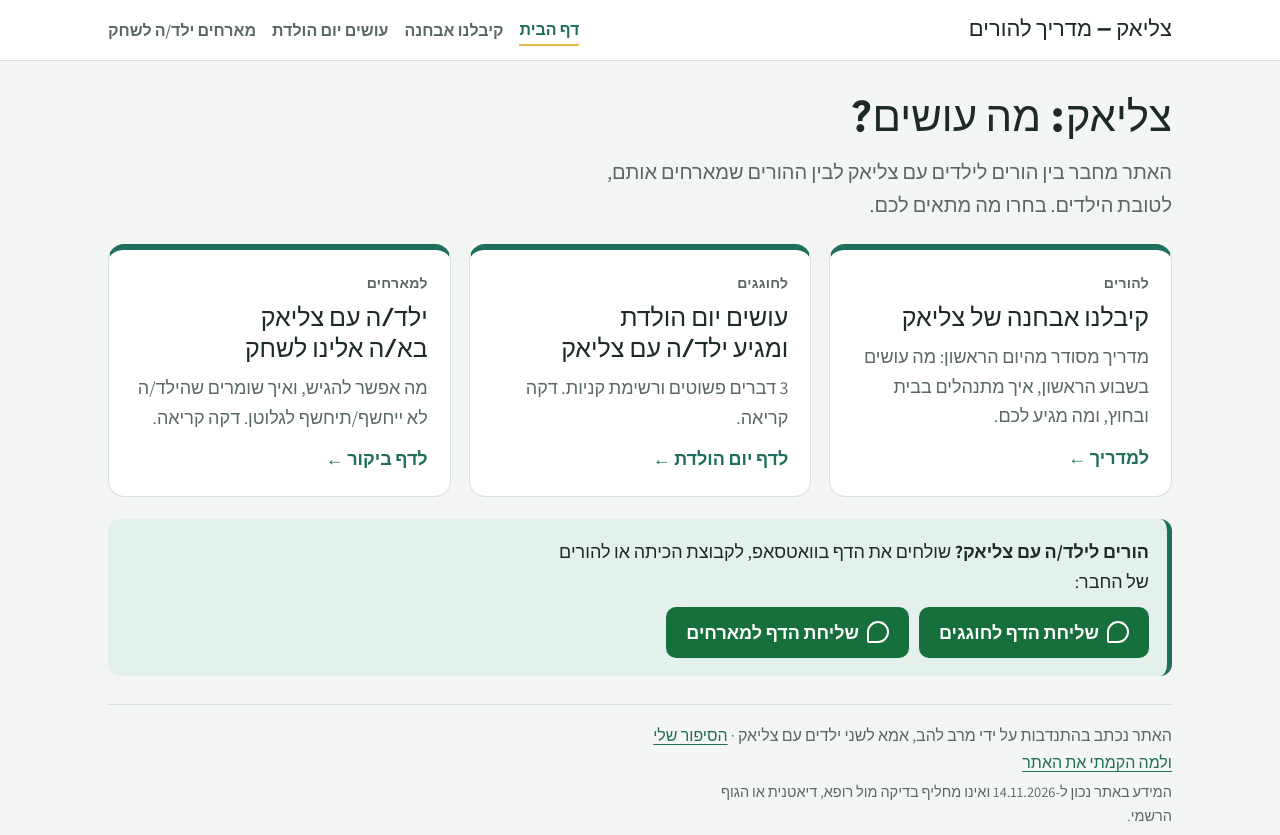
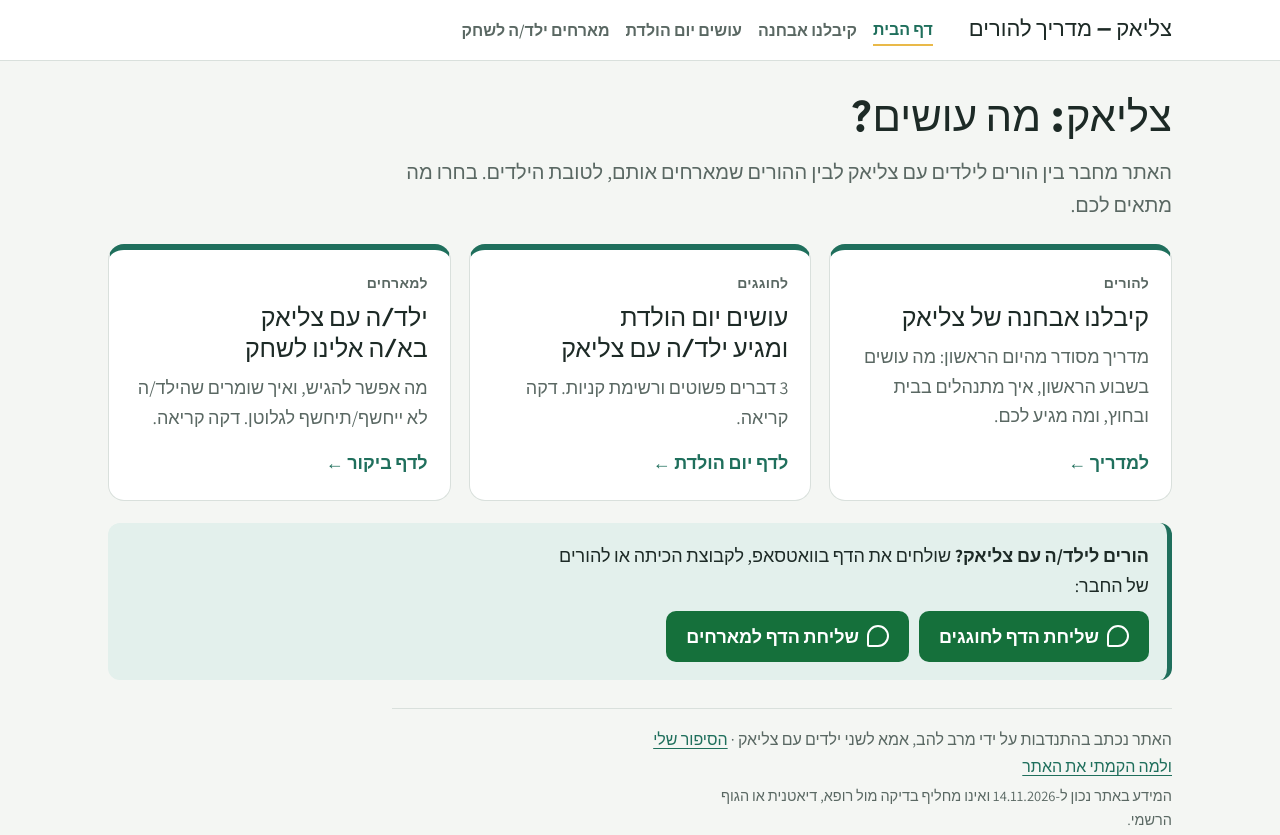
Before and after one commit to meravlahav/celiackids, a plain HTML site: page index.html in a window 1280 px wide. Shown: the top 835 px of the page. Drawn offline with Linux system fonts and the light colour scheme.

Commit message:
Add files via upload

```diff
--- a/style.css
+++ b/style.css
@@ -289,3 +289,16 @@ td .src { font-size: 13px; }
   .share-box { max-width: 900px; }
   .three h2 { font-size: 24px; }
 }
+
+/* Menu sits next to the site name; card links line up at the bottom */
+.bar-in { justify-content: flex-start; gap: 36px; }
+.door { display: flex; flex-direction: column; gap: 8px; height: 100%; }
+.door .go { margin-top: auto; padding-top: 8px; }
+.doors { align-items: stretch; }
+
+/* Content starts at the same right edge as the header and the guide menu */
+main, main.wide, main:has(.host) { max-width: 1100px; }
+main > *:not(.doors):not(.hero-cta) { max-width: 780px; }
+main:has(.host) > * { max-width: 900px; }
+.host, .share-box { margin-inline: 0 auto; }
+main > .doors, main > .callout.send, main > .byline { max-width: none; }
```
